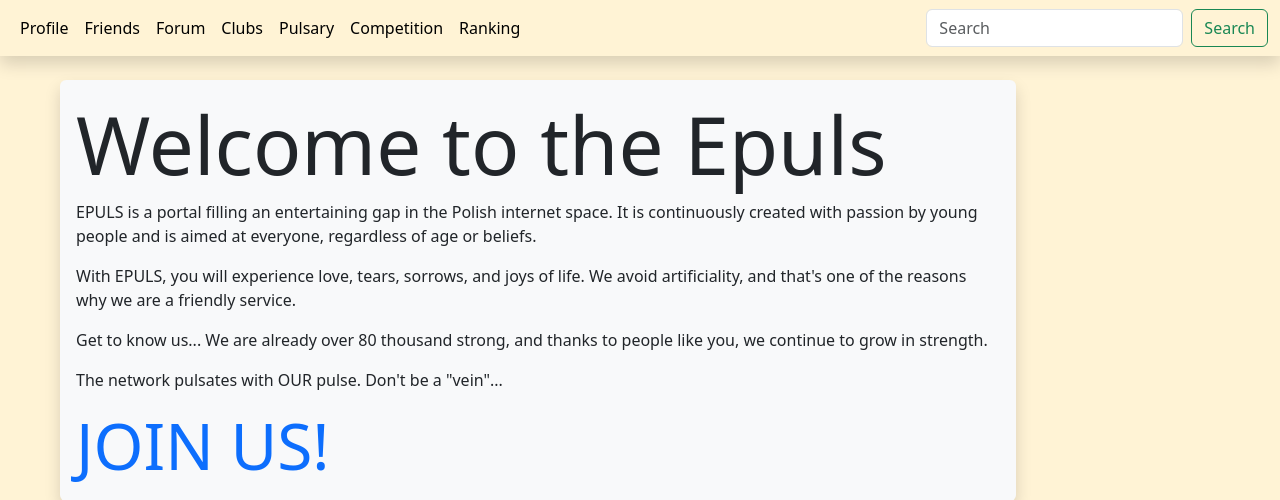
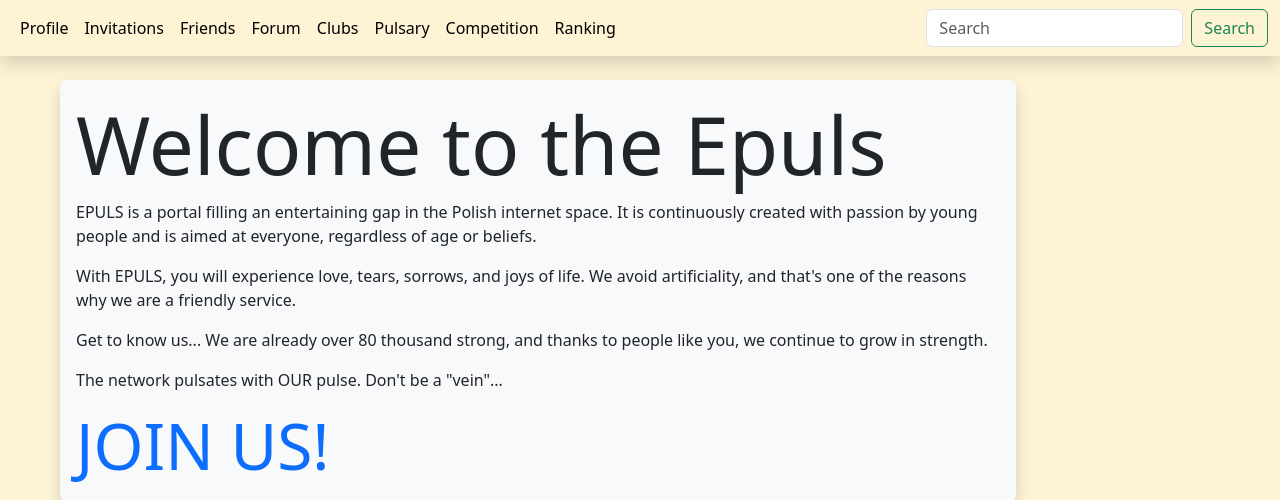
Before and after one commit to MatRos-sf/epuls, a Django app: page / in a window 1280 px wide. Shown: the top 500 px of the page. Run offline with Django 5.2, Linux system fonts and the light colour scheme.

Commit message:
seperate navibar from base.html

```diff
--- a/account/models/profile.py
+++ b/account/models/profile.py
@@ -6,6 +6,7 @@ from django.db import models
 from django.db.models import F, Max
 from django.db.models.fields.files import ImageField
 from django.forms import ValidationError
+from django.urls import reverse
 from django.utils import timezone
 from localflavor.pl.pl_voivodeships import VOIVODESHIP_CHOICES
 
@@ -125,6 +126,9 @@ class Profile(models.Model):
         dob = self.date_of_birth
         return today.year - dob.year - ((today.month, today.day) < (dob.month, dob.day))
 
+    def get_absolute_url(self):
+        return reverse("account:profile", kwargs={"username": self.user.username})
+
     def add_friend(self, friend: User):
         if friend.pk != self.user.pk:
             max_amt_friends = AMOUNT_OF_FRIENDS[self.type_of_profile]
--- /dev/null
+++ b/account/templates/account/navibar.html
@@ -0,0 +1,44 @@
+<nav class="navbar navbar-expand-lg shadow"
+     style="background-color: #fff3d5">
+    <div class="container-fluid">
+        <div class="collapse navbar-collapse" id="navbarSupportedContent">
+            <ul class="navbar-nav me-auto mb-2 mb-lg-0">
+                <li class="nav-item">
+                    <a class="nav-link active"
+                       aria-current="page"
+                       href="{{ user.profile.get_absolute_url }}">Profile</a>
+                </li>
+                <li class="nav-item">
+                    <a class="nav-link active"
+                       aria-current="page"
+                       href="{% url 'account:invites' user.username %}">Invitations</a>
+                </li>
+                <li class="nav-item">
+                    <a class="nav-link active" aria-current="page" href="#">Friends</a>
+                </li>
+                <li class="nav-item">
+                    <a class="nav-link active" aria-current="page" href="#">Forum</a>
+                </li>
+                <li class="nav-item">
+                    <a class="nav-link active" aria-current="page" href="#">Clubs</a>
+                </li>
+                <li class="nav-item">
+                    <a class="nav-link active" aria-current="page" href="#">Pulsary</a>
+                </li>
+                <li class="nav-item">
+                    <a class="nav-link active" aria-current="page" href="#">Competition</a>
+                </li>
+                <li class="nav-item">
+                    <a class="nav-link active" aria-current="page" href="#">Ranking</a>
+                </li>
+            </ul>
+            <form class="d-flex" role="search">
+                <input class="form-control me-2"
+                       type="search"
+                       placeholder="Search"
+                       aria-label="Search">
+                <button class="btn btn-outline-success" type="submit">Search</button>
+            </form>
+        </div>
+    </div>
+</nav>
```
Also changed, not shown: account/templates/account/base.html (+1 -37 lines).
